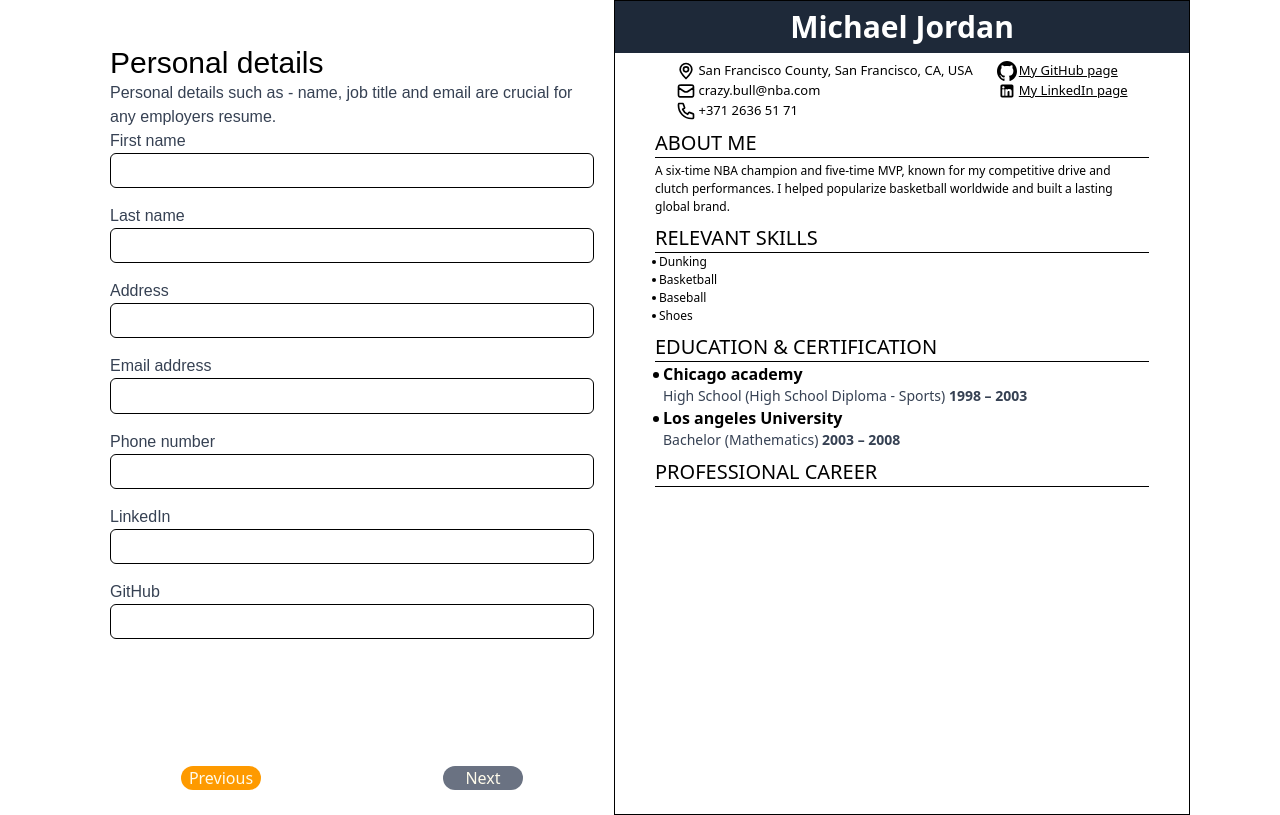
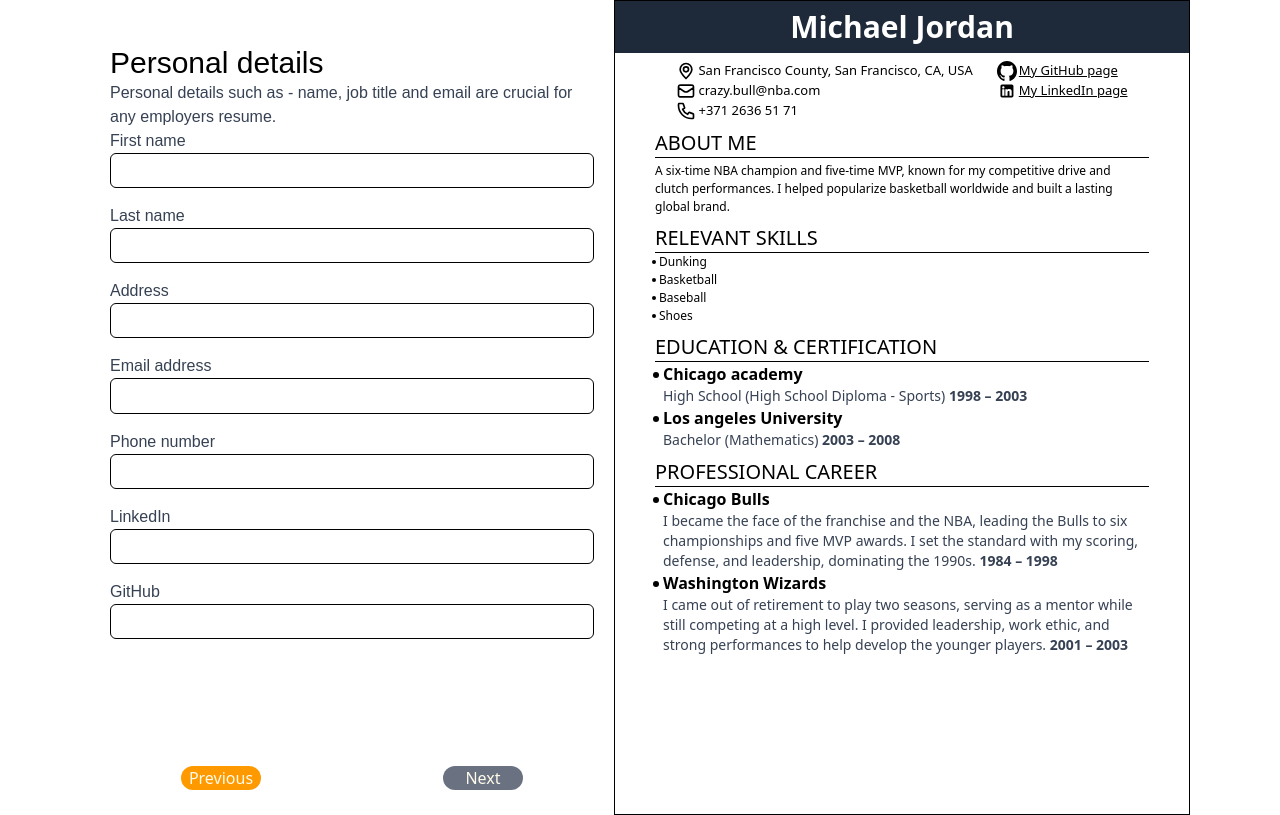
Before and after one commit to thedenisovan/react-cv-project, a React (Vite) app: page / in a window 1280 px wide. Built offline with nearby package versions, Linux system fonts and the light colour scheme.

Commit message:
Add: carrer section to cv field

```diff
--- a/src/components/App.jsx
+++ b/src/components/App.jsx
@@ -58,9 +58,16 @@
     {
       id: self.crypto.randomUUID(),
       company: 'Chicago Bulls',
-      role: 'I led the Chicago Bulls as the main scorer and competitor, pushing my teammates and myself to win six championships. I took responsibility for delivering in crucial moments and setting the standard for excellence on the court.',
-      startYear: '2020',
-      endYear: '2024',
+      role: 'I became the face of the franchise and the NBA, leading the Bulls to six championships and five MVP awards. I set the standard with my scoring, defense, and leadership, dominating the 1990s.',
+      startYear: '1984',
+      endYear: '1998',
+    },
+    {
+      id: self.crypto.randomUUID(),
+      company: 'Washington Wizards',
+      role: 'I came out of retirement to play two seasons, serving as a mentor while still competing at a high level. I provided leadership, work ethic, and strong performances to help develop the younger players.',
+      startYear: '2001',
+      endYear: '2003',
     },
   ]);
 
@@ -240,6 +247,7 @@
         about={skills.about}
         skills={skillStorage}
         education={education}
+        storedCareer={storedCareer}
       />
     </div>
   );
--- a/src/components/CvField.jsx
+++ b/src/components/CvField.jsx
@@ -16,6 +16,7 @@
   about,
   skills,
   education,
+  storedCareer,
 }) {
   return (
     <div
@@ -67,14 +68,13 @@
         <section className='mt-2'>
           <SectionTitle title='PROFESSIONAL CAREER' />
 
-          {/* <ul>
-            {education.map((instance) => (
+          <ul>
+            {storedCareer.map((instance) => (
               <li key={instance.id} className='mb-0 ml-4 list-disc'>
                 <div className='relative -left-2'>
-                  <h3 className='text-s font-semibold'>{instance.academy}</h3>
+                  <h3 className='text-s font-semibold'>{instance.company}</h3>
                   <p className='text-sm text-gray-700'>
-                    <span className='font-medium'>{instance.degree}</span> (
-                    {instance.field}){' '}
+                    <span className='font-medium'>{instance.role}</span>{' '}
                     <span className='font-bold'>
                       {instance.startYear} – {instance.endYear}
                     </span>
@@ -82,7 +82,7 @@
                 </div>
               </li>
             ))}
-          </ul> */}
+          </ul>
         </section>
       </main>
     </div>
```
